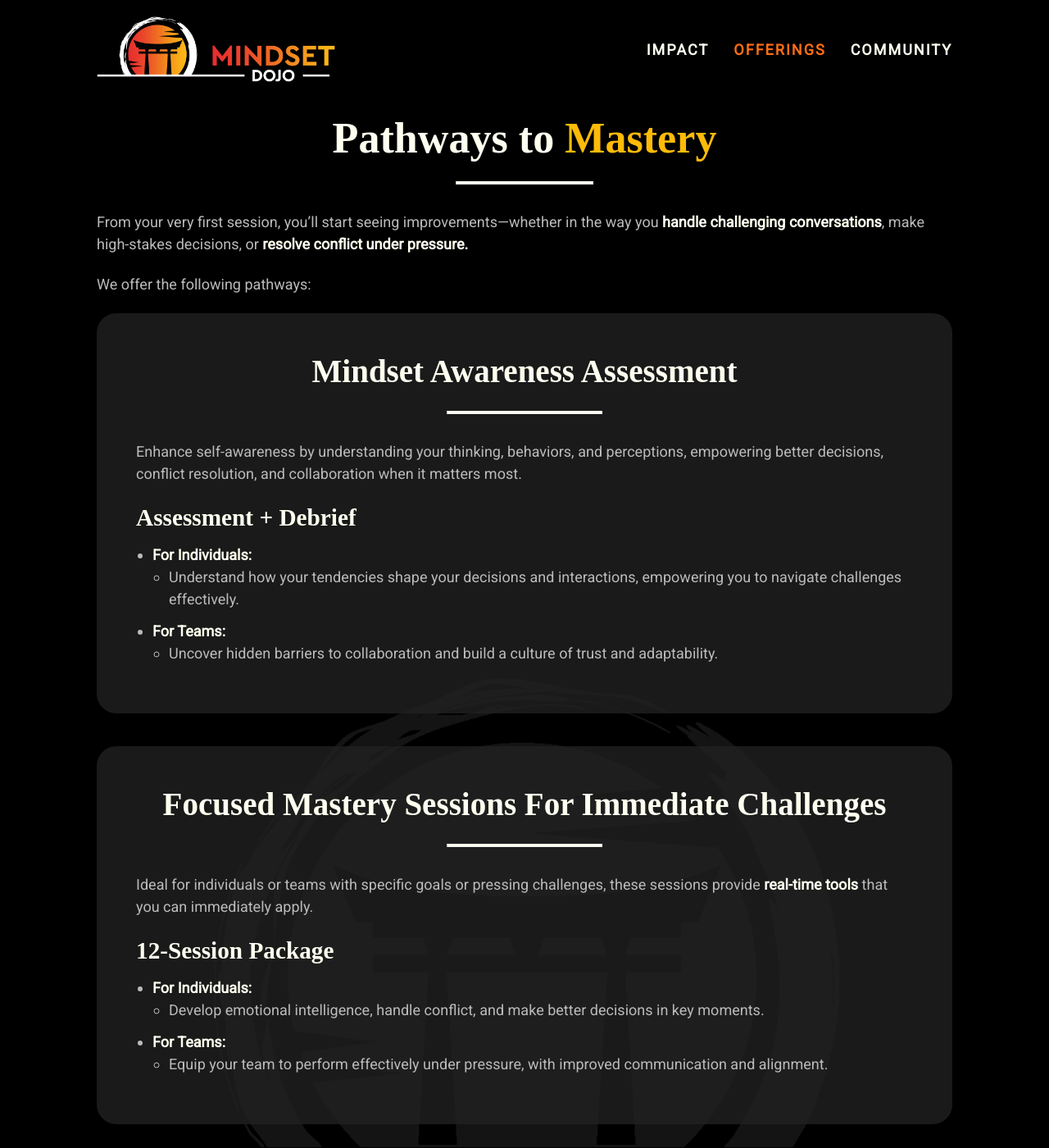
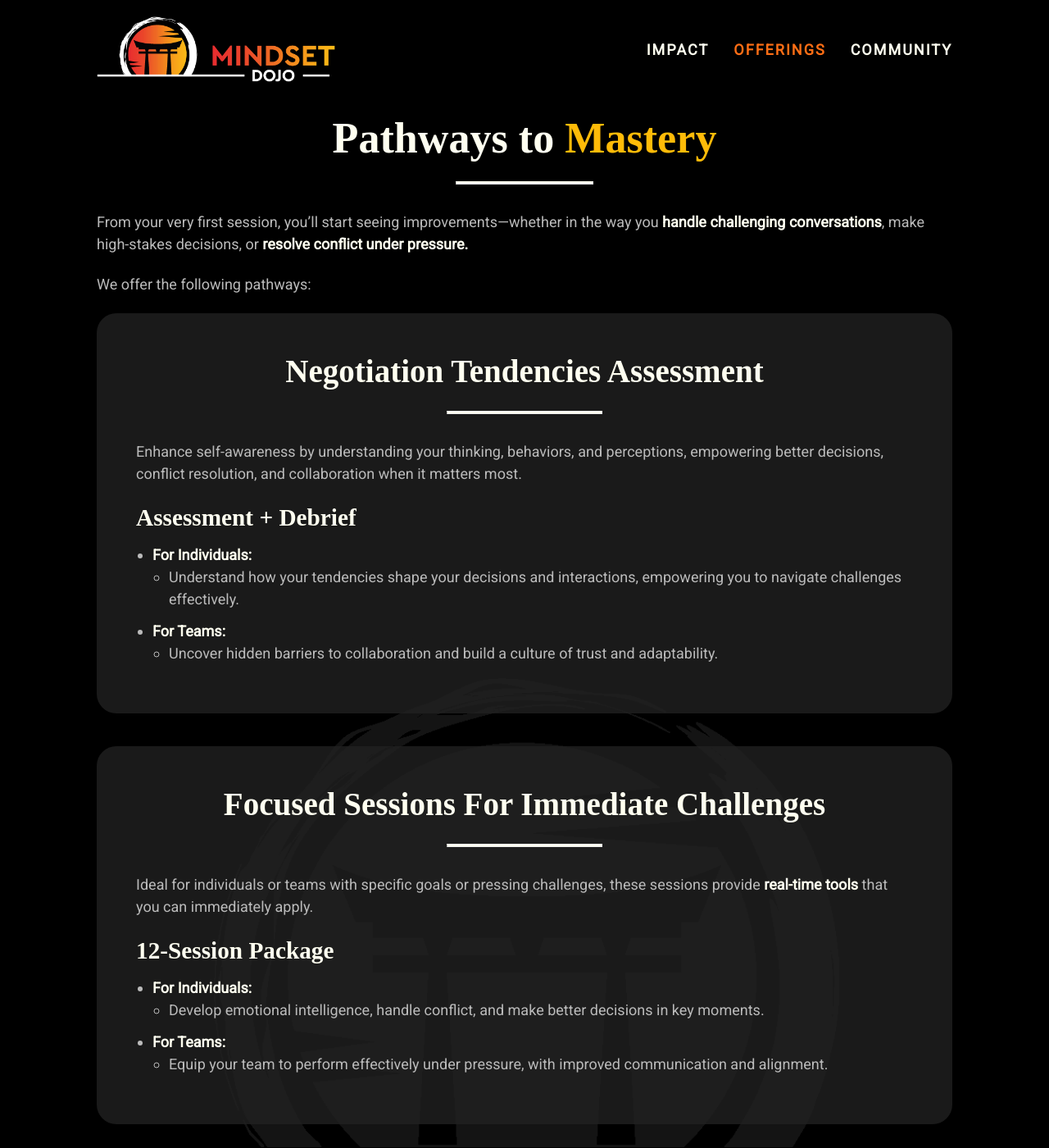
Before and after one commit to mindset-dojo/mindset-dojo.github.io, a Jekyll site: the page built from offerings.md, in a window 1280 px wide and 1400 px high. Shown: the whole window at 82% size. Built offline with Jekyll 4.4.1, drawn with Linux system fonts in a browser that asks for light colours; some web fonts are replaced.

Commit message:
feat: Offerings uplift - Negotiation Mastery

```diff
--- a/offerings.md
+++ b/offerings.md
@@ -10,7 +10,7 @@ css_id: offerings
 	<p>From your very first session, you’ll start seeing improvements—whether in the way you <strong>handle challenging conversations</strong>, make high-stakes decisions, or <strong>resolve conflict under pressure.</strong></p>
 	<p>We offer the following pathways:</p>
 	<hgroup>
-		<h2>Mindset Awareness Assessment</h2>
+		<h2>Negotiation Tendencies Assessment</h2>
 		<hr>
 		<p>Enhance self-awareness by understanding your thinking, behaviors, and perceptions, empowering better decisions, conflict resolution, and collaboration when it matters most.</p>
 		<h3>Assessment + Debrief</h3>
@@ -30,7 +30,7 @@ css_id: offerings
 		</ul>
 	</hgroup>
 	<hgroup>
-		<h2>Focused Mastery Sessions For Immediate Challenges</h2>
+		<h2>Focused Sessions For Immediate Challenges</h2>
 		<hr>
 		<p>Ideal for individuals or teams with specific goals or pressing challenges, these sessions provide&nbsp;<strong>real-time tools</strong>&nbsp;that you can immediately apply.</p>
 		<h3>12-Session Package</h3>
```
